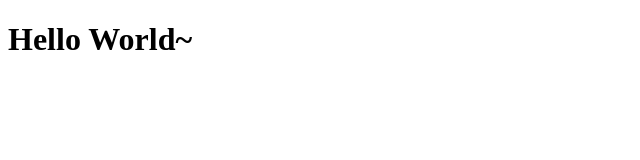
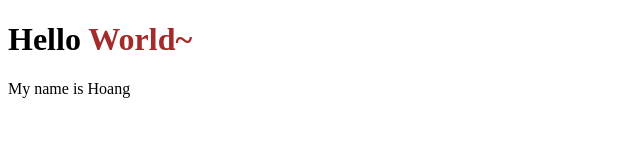
Before and after one commit to hanumanman/Hoang_HelloWorld, a plain HTML site: page index.html in a window 1280 px wide. Shown: the whole page, without its empty margins (0-640 px from the left). Drawn offline with Linux system fonts and the light colour scheme.

Commit message:
link css and html

```diff
--- a/index.html
+++ b/index.html
@@ -5,10 +5,12 @@
     <meta http-equiv="X-UA-Compatible" content="IE=edge">
     <meta name="viewport" content="width=device-width, initial-scale=1.0">
     <title>Hello World</title>
+    <link rel="stylesheet" href="style.css">
 </head>
 <body>
     <h1>Hello  <span id="world">World~</span> </h1>
 
     <div id="myName"></div>
+    <script src="main.js"></script>
 </body>
 </html>
```
